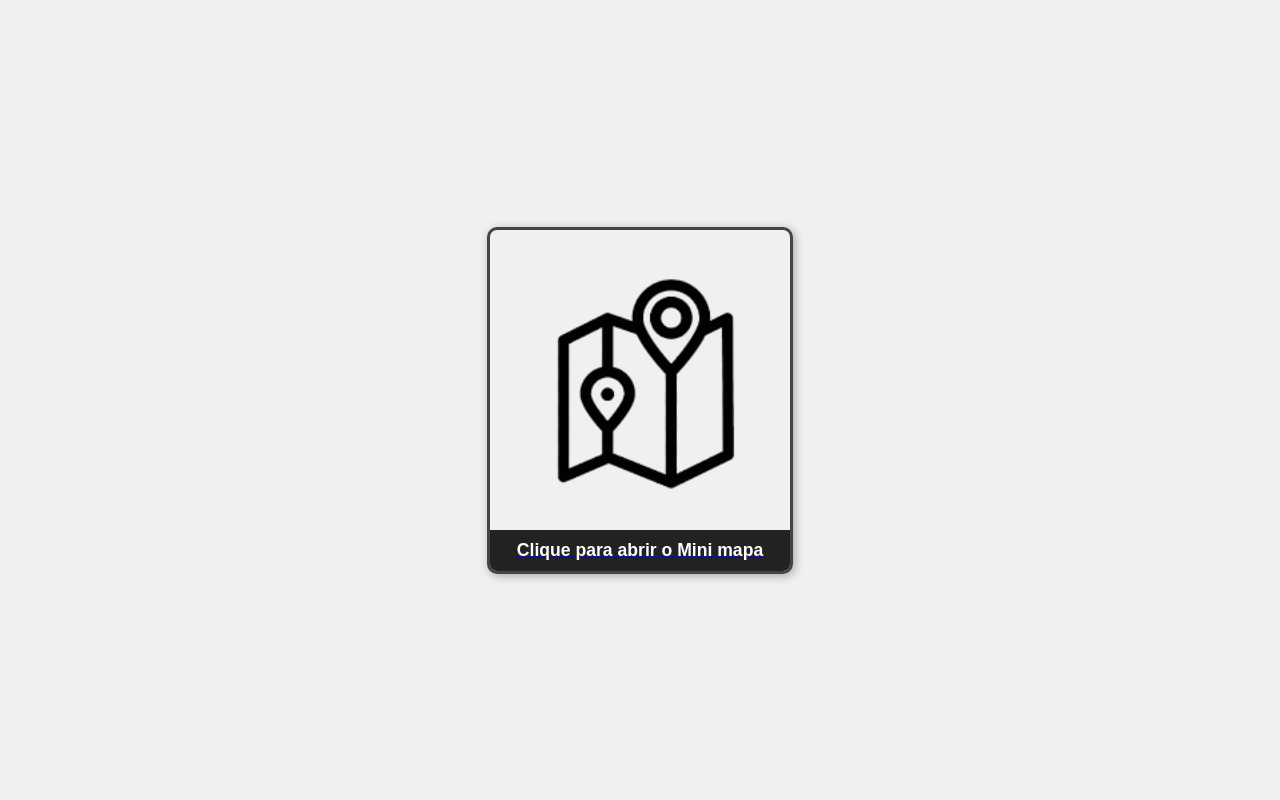
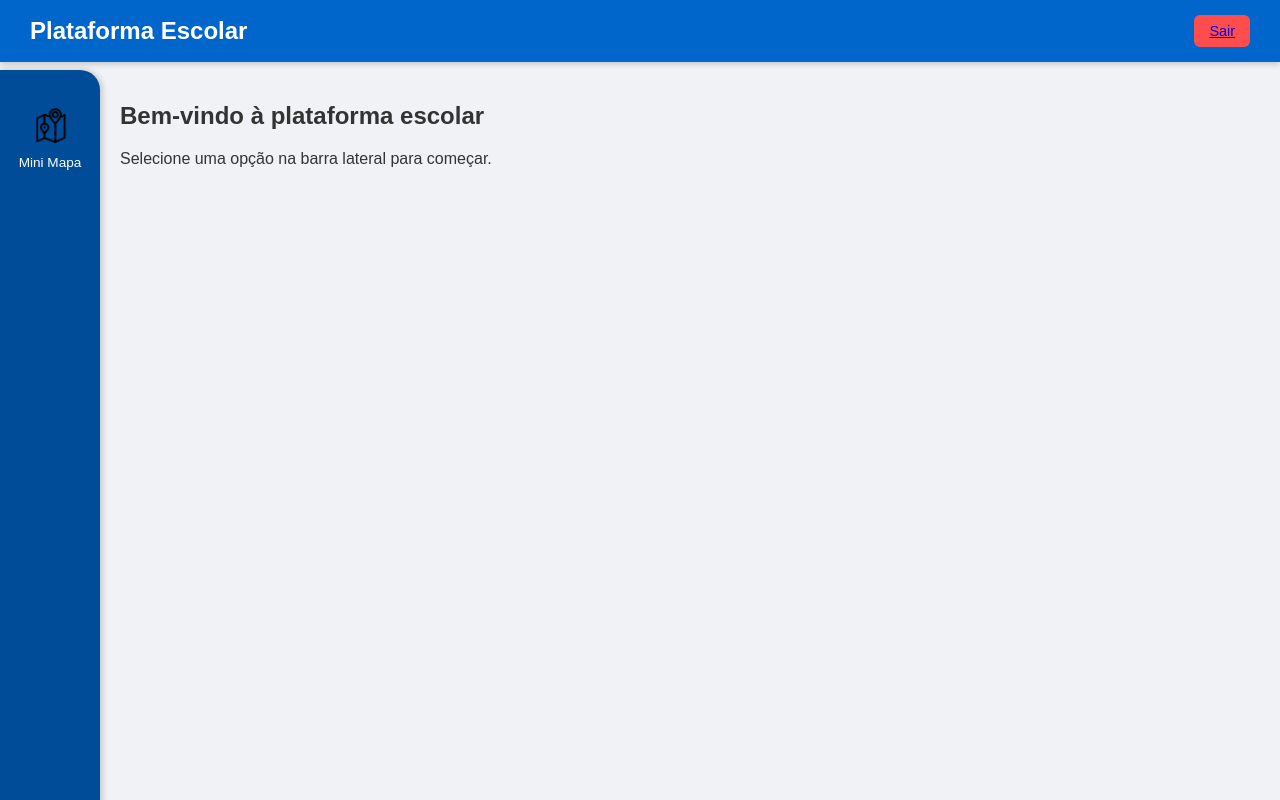
Before and after one commit to RafaelCremon/TCC, a plain HTML site: page pages/mapa.html in a window 1280 px wide. Drawn offline with Linux system fonts and the light colour scheme.

Commit message:
inicial rework

```diff
--- /dev/null
+++ b/css/inicial.css
@@ -0,0 +1,90 @@
+body {
+    font-family: Arial, sans-serif;
+    margin: 0;
+    background: #f0f2f5;
+    color: #333;
+}
+
+.top-bar {
+    background: #0066cc;
+    color: white;
+    display: flex;
+    justify-content: space-between;
+    align-items: center;
+    padding: 15px 30px;
+    box-shadow: 0 2px 6px rgba(0,0,0,0.2);
+}
+
+.top-bar h1 {
+    font-size: 1.5rem;
+    margin: 0;
+}
+
+.logout-button {
+    background: #ff4d4d;
+    border: none;
+    padding: 8px 15px;
+    border-radius: 6px;
+    color: white;
+    cursor: pointer;
+    font-size: 0.9rem;
+    transition: background 0.3s ease;
+}
+
+.logout-button:hover {
+    background: #e63939;
+}
+
+/* Sidebar lateral esquerda */
+.sidebar {
+ position: fixed;
+    top: 70px; /* Altura da top-bar */
+    left: 0;
+    width: 100px;
+    height: calc(100vh - 70px);
+    background: #004c99;
+    display: flex;
+    flex-direction: column;
+    align-items: center;
+    padding-top: 20px;
+    box-shadow: 2px 0 6px rgba(0,0,0,0.2);
+
+    /* Arredondamento no lado direito */
+    border-top-right-radius: 20px;
+    border-bottom-right-radius: 20px;
+}
+
+.sidebar-btn {
+    display: flex;
+    flex-direction: column;
+    align-items: center;
+    text-decoration: none;
+    color: white;
+    margin-bottom: 20px;
+    transition: background 0.3s ease, transform 0.3s ease;
+    padding: 10px;
+    border-radius: 8px;
+}
+
+.sidebar-btn img {
+    width: 50px;
+    height: 50px;
+    border-radius: 6px;
+}
+
+.sidebar-btn span {
+    margin-top: 5px;
+    font-size: 0.85rem;
+    text-align: center;
+}
+
+.sidebar-btn:hover {
+    background: #005bb5;
+    transform: scale(1.05);
+}
+
+/* Conteúdo central */
+.content {
+    margin-left: 100px; /* Espaço da sidebar */
+    padding: 20px;
+}
--- a/pages/mapa.html
+++ b/pages/mapa.html
@@ -1,50 +1,30 @@
 <!DOCTYPE html>
 <html lang="pt-BR">
 <head>
-  <meta charset="UTF-8" />
-  <meta name="viewport" content="width=device-width, initial-scale=1" />
-  <title>Página Inicial</title>
-  <style>
-    body {
-      display: flex;
-      justify-content: center;
-      align-items: center;
-      height: 100vh;
-      margin: 0;
-      background: #f0f0f0;
-      font-family: sans-serif;
-    }
-    .map-link {
-      cursor: pointer;
-      border: 3px solid #444;
-      border-radius: 10px;
-      overflow: hidden;
-      box-shadow: 2px 2px 10px rgba(0,0,0,0.3);
-      width: 300px;
-      transition: transform 0.2s ease;
-    }
-    .map-link:hover {
-      transform: scale(1.05);
-    }
-    .map-link img {
-      width: 100%;
-      display: block;
-    }
-    .map-link span {
-      display: block;
-      text-align: center;
-      background: #222;
-      color: white;
-      padding: 10px 0;
-      font-weight: bold;
-      font-size: 1.1rem;
-    }
-  </style>
+    <meta charset="UTF-8">
+    <meta name="viewport" content="width=device-width, initial-scale=1.0">
+    <title>Página Inicial</title>
+    <link rel="stylesheet" href="../css/inicial.css">
 </head>
 <body>
-  <a href="tour.html" class="map-link">
-    <img src="/assets/imagens/mapa.png" alt="Mapa do Tour Virtual" />
-    <span>Clique para abrir o Mini mapa</span>
-  </a>
+    <header class="top-bar">
+        <h1>Plataforma Escolar</h1>
+        <form method="POST">
+            <button type="submit" name="logout" class="logout-button"><a href="../login.html">Sair</a></button>
+        </form>
+    </header>
+
+    <aside class="sidebar">
+        <a href="tour.html" class="sidebar-btn">
+            <img src="../assets/imagens/mapa.png" alt="Mapa">
+            <span>Mini Mapa</span>
+        </a>
+        <!-- No futuro você pode adicionar mais botões aqui -->
+    </aside>
+
+    <main class="content">
+        <h2>Bem-vindo à plataforma escolar</h2>
+        <p>Selecione uma opção na barra lateral para começar.</p>
+    </main>
 </body>
 </html>
```
